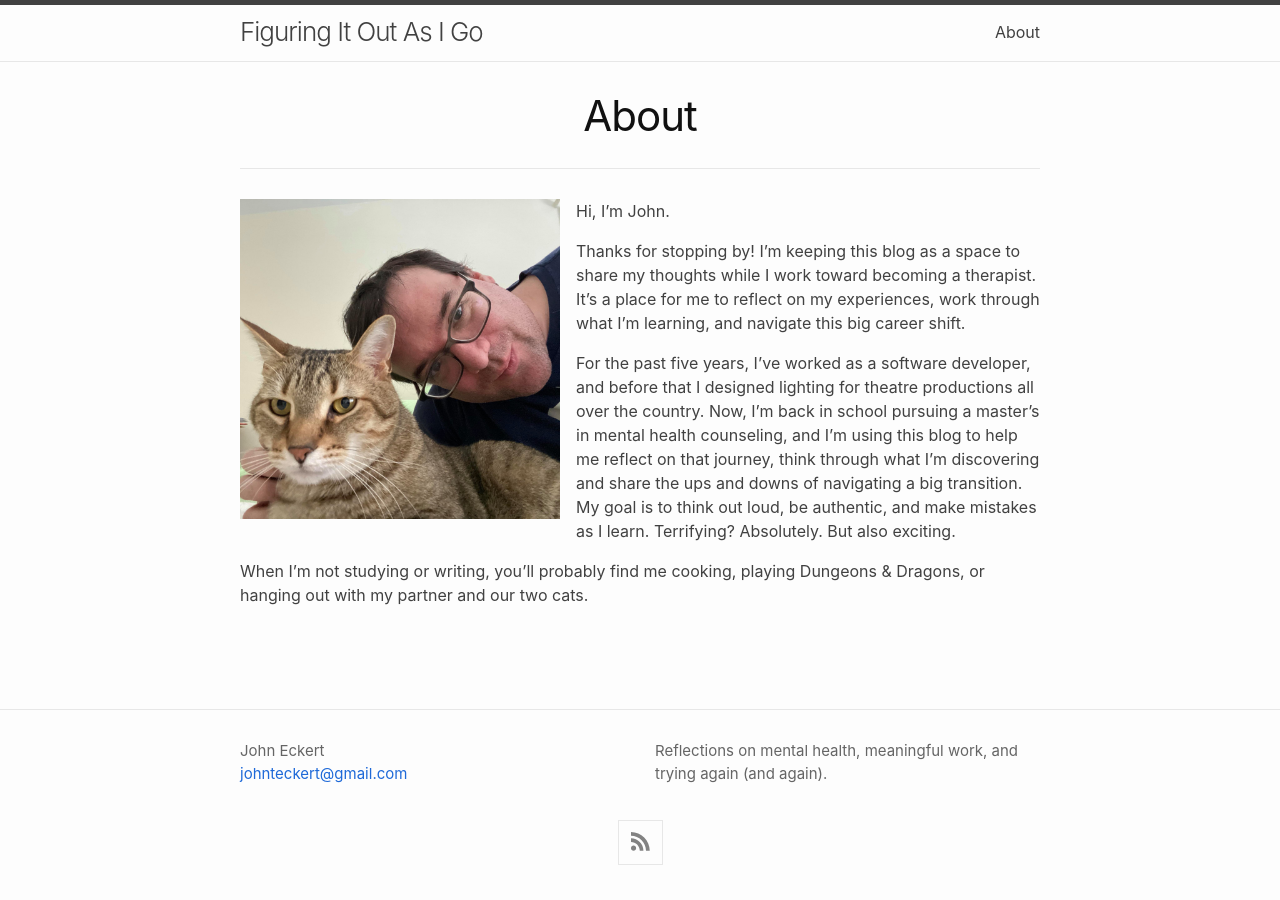
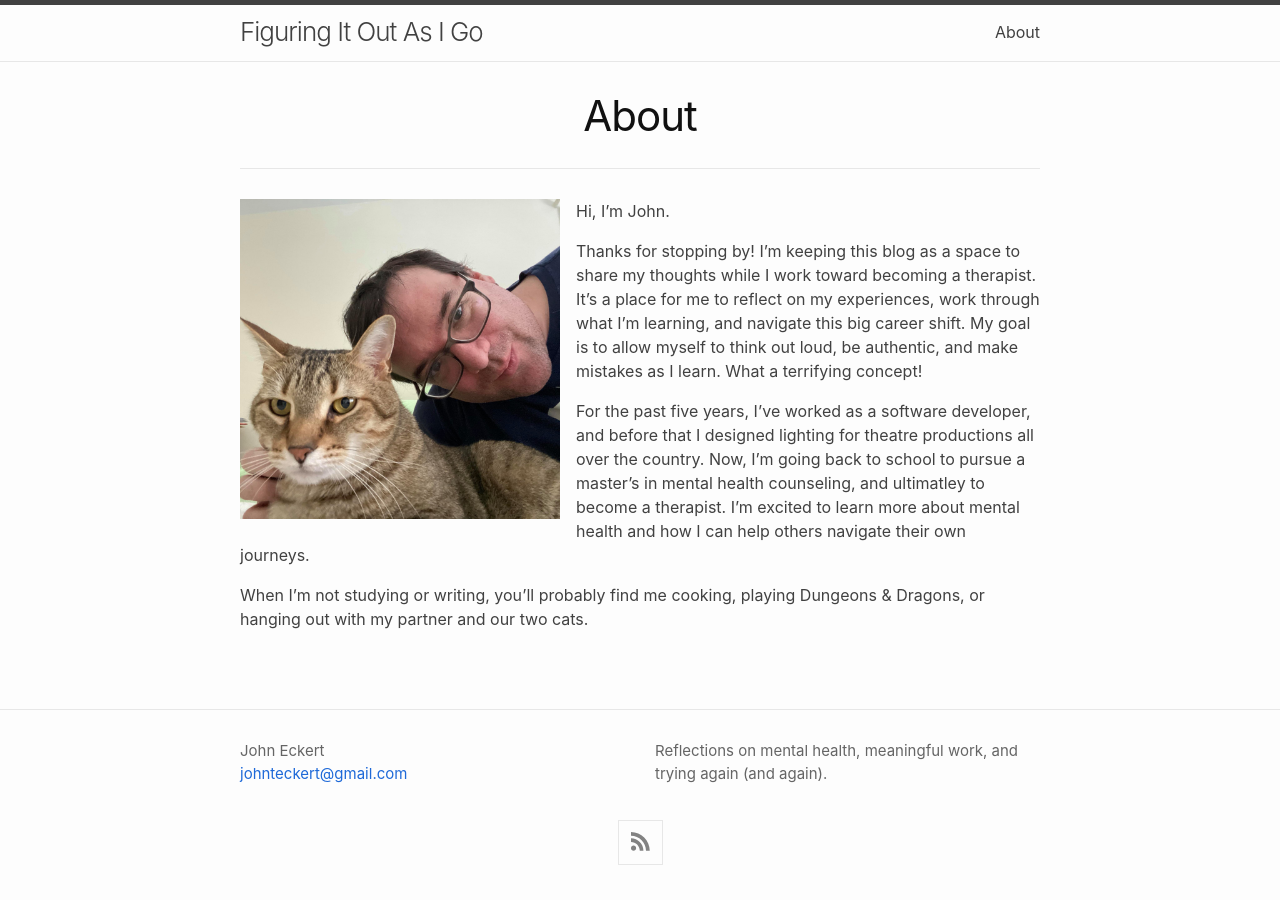
Before and after one commit to johneckert/personal-blog, a Jekyll site: the page built from about.md, in a window 1280 px wide. Built offline with Jekyll 4.4.1, drawn with Linux system fonts in a browser that asks for light colours.

```diff
--- a/Gemfile
+++ b/Gemfile
@@ -16,6 +16,8 @@ gem "github-pages", "~> 232", group: :jekyll_plugins
 # If you have any plugins, put them here!
 group :jekyll_plugins do
   gem "jekyll-feed", "~> 0.12"
+  gem 'jekyll-seo-tag'
+
 end
 
 # Windows and JRuby does not include zoneinfo files, so bundle the tzinfo-data gem
--- a/_config.yml
+++ b/_config.yml
@@ -36,6 +36,7 @@ description: >- # this means to ignore newlines until "baseurl:"
 # remote_theme: "jekyll/minima@c6e74bb" # v2.5.2
 plugins:
   - jekyll-feed
+  - jekyll-seo-tag
 
 # Exclude from processing.
 # The following items will not be processed, by default.
--- a/_includes/custom-head.html
+++ b/_includes/custom-head.html
@@ -1,6 +1,2 @@
-{% comment %}
-  Placeholder to allow defining custom head, in principle, you can add anything here, e.g. favicons:
-
-  1. Head over to https://realfavicongenerator.net/ to add your own favicons.
-  2. Customize default _includes/custom-head.html in your source directory and insert the given code snippet.
-{% endcomment %}
+<!-- SEO tags -->
+{% seo %}
--- a/_layouts/about.html
+++ b/_layouts/about.html
@@ -8,8 +8,7 @@ layout: base
   </header>
 
   <div class="about-content">
-    <img src="/assets/john-and-winston.jpg" alt="John and his cat Winston"/>
+    <img src="{{ page.image.src }}" alt="{{ page.image.alt | escape }}" />
     {{ content }}
   </div>
-
 </article>
--- a/about.md
+++ b/about.md
@@ -2,12 +2,17 @@
 layout: about
 title: About
 permalink: /about/
+description: A little bit about me and this blog.
+image:
+  src: /assets/images/john-and-winston.jpg
+  alt: "Me and Winston my cat"
+
 ---
 
 Hi, I’m John.
 
-Thanks for stopping by! I’m keeping this blog as a space to share my thoughts while I work toward becoming a therapist. It’s a place for me to reflect on my experiences, work through what I’m learning, and navigate this big career shift.
+Thanks for stopping by! I’m keeping this blog as a space to share my thoughts while I work toward becoming a therapist. It’s a place for me to reflect on my experiences, work through what I’m learning, and navigate this big career shift. My goal is to allow myself to think out loud, be authentic, and make mistakes as I learn. What a terrifying concept!
 
-For the past five years, I've worked as a software developer, and before that I designed lighting for theatre productions all over the country. Now, I'm back in school pursuing a master’s in mental health counseling, and I’m using this blog to help me reflect on that journey, think through what I’m discovering and share the ups and downs of navigating a big transition. My goal is to think out loud, be authentic, and make mistakes as I learn. Terrifying? Absolutely. But also exciting.
+For the past five years, I've worked as a software developer, and before that I designed lighting for theatre productions all over the country. Now, I'm going back to school to pursue a master’s in mental health counseling, and ultimatley to become a therapist. I’m excited to learn more about mental health and how I can help others navigate their own journeys.
 
 When I’m not studying or writing, you’ll probably find me cooking, playing Dungeons & Dragons, or hanging out with my partner and our two cats.
```
Also changed, not shown: Gemfile.lock, assets/images/john-and-winston.jpg (renamed from assets/john-and-winston.jpg).
